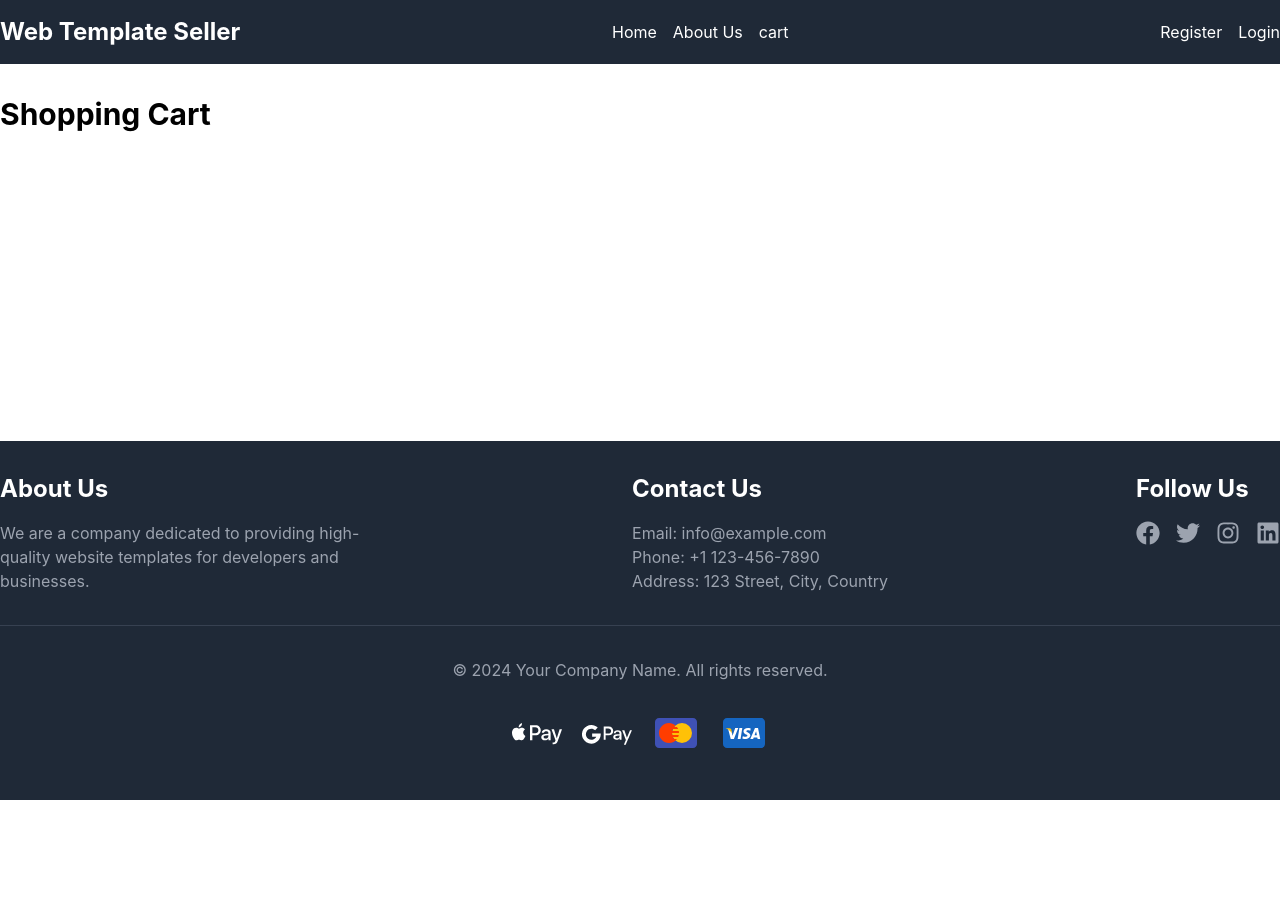
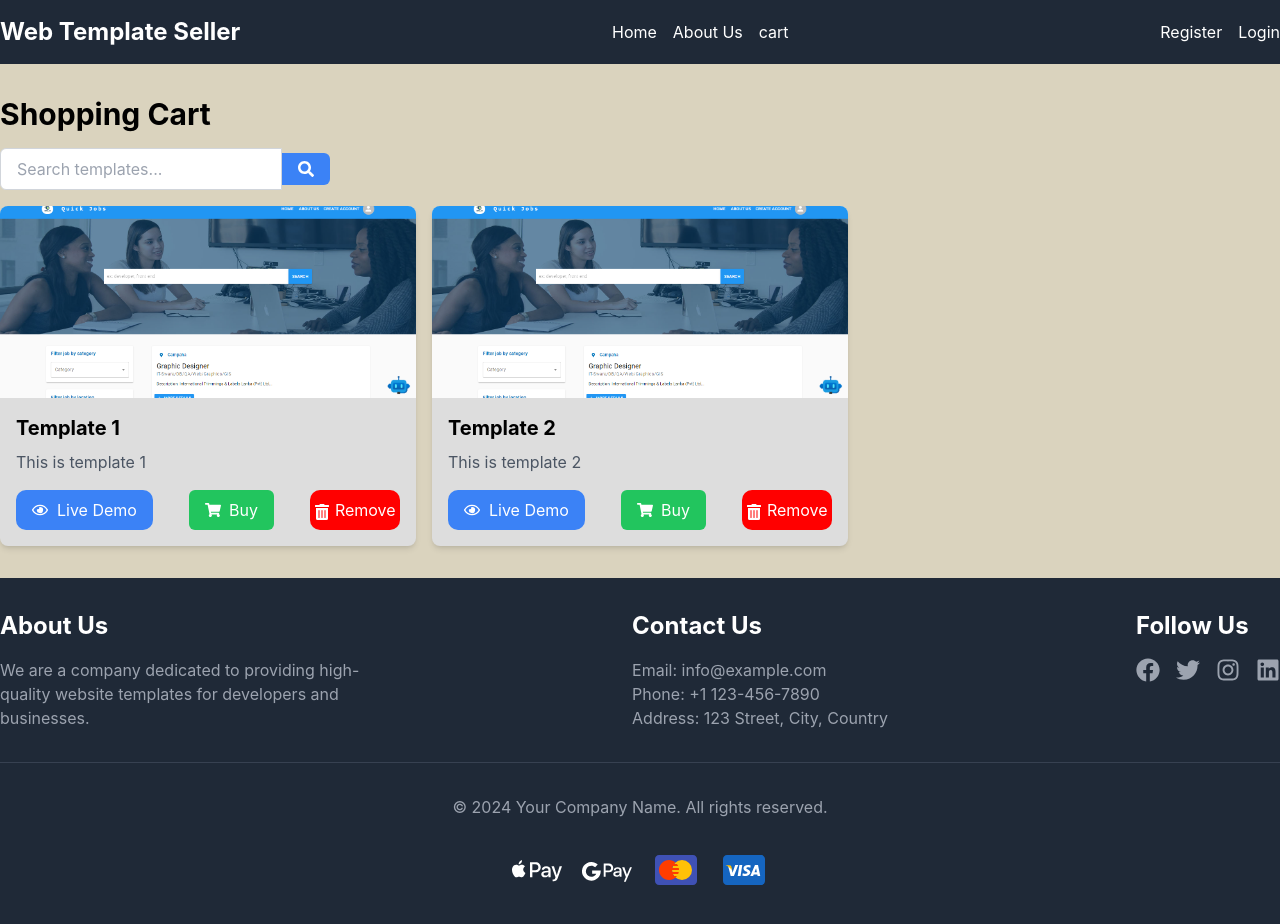
Before and after one commit to NaveeBoy/Template_Seller, a React (Create React App) app in the folder frontend/: page /cart in a window 1280 px wide. Shown: the top 924 px of the page. Before the commit the page ends 800 px from the top, so only its background shows below. Built offline with nearby package versions, Linux system fonts and the light colour scheme.

Commit message:
home and cart, card set

```diff
--- a/frontend/src/components/TemplateCard.js
+++ b/frontend/src/components/TemplateCard.js
@@ -1,17 +1,24 @@
-import React from 'react';
-import { FaHeart, FaShoppingCart, FaTag } from 'react-icons/fa';
+import React from "react";
+import { FaHeart, FaRegEye, FaShoppingCart, FaTag } from "react-icons/fa";
 
 function TemplateCard({ template }) {
   return (
-    <div className=" shadow-md rounded-lg overflow-hidden" style={{background:"#DDDDDD"}}>
-      <img src={template.thumbnail} alt={template.title} className="w-full h-48 p-1" style={{borderRadius:"10px"}}/>
+    <div
+      className=" shadow-md rounded-lg overflow-hidden"
+      style={{ background: "#DDDDDD" }}
+    >
+      <img
+        src={template.thumbnail}
+        alt={template.title}
+        className="w-full h-48 p-1"
+        style={{ borderRadius: "10px" }}
+      />
       <div className="p-4">
         <h2 className="text-xl font-bold mb-2">{template.title}</h2>
         <p className="text-gray-600 mb-4">{template.description}</p>
         <div className="flex justify-between items-center mb-4">
           <span className="text-lg font-semibold text-green-600">
-            <FaTag className="inline mr-1" />
-            ${template.price}
+            <FaTag className="inline mr-1" />${template.price}
           </span>
           <div className="flex space-x-2">
             <button className="btn btn-secondary text-sm">
@@ -24,12 +31,18 @@ function TemplateCard({ template }) {
             </button>
           </div>
         </div>
-        <div className="flex space-x-4">
-        <button className="btn btn-success flex-grow" style={{background:"blue",color:"white",height:"50px",borderRadius:"50px" ,width:"100px"}}>
-             Live Demo
-          </button>
-          <button className="btn btn-success flex-grow" style={{background:"green",color:"white",height:"50px",borderRadius:"50px",width:"100px" }}>
-             Buy Now
+        <div className="flex justify-between items-center space-x-4">
+          <a
+            target="_blank"
+            rel="noopener noreferrer"
+            className=" bg-blue-500 text-white rounded-md hover:bg-blue-600 focus:outline-none focus:ring-2 focus:ring-blue-500 flex items-center justify-center px-4 py-2"
+            style={{ minWidth: "90px", borderRadius: "10px", height: "40px" }}
+          >
+            <FaRegEye />
+            &nbsp; Live Demo
+          </a>
+          <button className="px-4 py-2 bg-green-500 text-white rounded-md hover:bg-green-600 focus:outline-none focus:ring-2 focus:ring-green-500 flex items-center">
+            <FaShoppingCart className="mr-2" /> Buy
           </button>
         </div>
       </div>
--- a/frontend/src/pages/Cart.js
+++ b/frontend/src/pages/Cart.js
@@ -1,14 +1,101 @@
-import React from 'react';
+import React, { useState } from 'react';
+import { FaSearch, FaTrashAlt, FaShoppingCart, FaRegEye } from 'react-icons/fa';
 
 function Cart() {
-  // Fetch cart items from your backend API or state management
-  const cartItems = [/* Array of cart items */];
+  const [cartItems, setCartItems] = useState([
+    {
+      id: 1,
+      title: 'Template 1',
+      description: 'This is template 1',
+      thumbnail: '/HomePage.PNG',
+      demoUrl: '/templates/1',
+    },
+    {
+      id: 2,
+      title: 'Template 2',
+      description: 'This is template 2',
+      thumbnail: '/HomePage.PNG',
+      demoUrl: '/templates/2',
+    },
+    // Add more cart items as needed
+  ]);
+
+  const [searchQuery, setSearchQuery] = useState('');
+
+  const handleRemoveFromCart = (itemId) => {
+    setCartItems((prevItems) => prevItems.filter((item) => item.id !== itemId));
+  };
+
+  const filteredCartItems = cartItems.filter((item) =>
+    item.title.toLowerCase().includes(searchQuery.toLowerCase())
+  );
+
+  const handleBuyNow = (itemId) => {
+    // Implement your buy logic here, e.g., redirect to a checkout page or process the payment
+    console.log(`Buy clicked for item with ID: ${itemId}`);
+  };
 
   return (
+    <div style={{background:"#DAD3BE"}}>
     <div className="container mx-auto py-8">
       <h1 className="text-3xl font-bold mb-4">Shopping Cart</h1>
-      {/* Display cart items */}
-      {/* Implement checkout process */}
+      <div className="mb-4">
+        <div className="flex items-center">
+          <input
+            type="text"
+            placeholder="Search templates..."
+            value={searchQuery}
+            onChange={(e) => setSearchQuery(e.target.value)}
+            className="px-4 py-2 border border-gray-300 rounded-l-md focus:outline-none focus:ring-2 focus:ring-blue-500"
+          />
+          <button
+            type="button"
+            className="px-4 py-2 bg-blue-500 text-white rounded-r-md hover:bg-blue-600 focus:outline-none focus:ring-2 focus:ring-blue-500"
+          >
+            <FaSearch />
+          </button>
+        </div>
+      </div>
+      {filteredCartItems.length > 0 ? (
+        <div className="grid grid-cols-1 md:grid-cols-2 lg:grid-cols-3 gap-4">
+          {filteredCartItems.map((item) => (
+            <div key={item.id} className=" shadow-md rounded-lg overflow-hidden" style={{background:"#DDDDDD"}}>
+              <img src={item.thumbnail} alt={item.title} className="w-full h-48 object-cover" />
+              <div className="p-4">
+                <h2 className="text-xl font-bold mb-2">{item.title}</h2>
+                <p className="text-gray-600 mb-4">{item.description}</p>
+                <div className="flex justify-between items-center">
+                  <a
+                    href={item.demoUrl}
+                    target="_blank"
+                    rel="noopener noreferrer"
+                    className=" bg-blue-500 text-white rounded-md hover:bg-blue-600 focus:outline-none focus:ring-2 focus:ring-blue-500 flex items-center justify-center px-4 py-2"
+                    style={{ minWidth: '90px', borderRadius: '10px', height: '40px' }}
+                  >
+                   <FaRegEye />&nbsp; Live Demo
+                  </a>
+                  <button
+                    className="px-4 py-2 bg-green-500 text-white rounded-md hover:bg-green-600 focus:outline-none focus:ring-2 focus:ring-green-500 flex items-center"
+                    onClick={() => handleBuyNow(item.id)}
+                  >
+                    <FaShoppingCart className="mr-2" /> Buy
+                  </button>
+                  <button
+                    style={{ backgroundColor: 'red', borderRadius: '10px', justifyContent: 'center', color: 'white', height: '40px', width: '90px' }}
+                    className="btn btn-secondary"
+                    onClick={() => handleRemoveFromCart(item.id)}
+                  >
+                    <FaTrashAlt className="inline-block" /> Remove
+                  </button>
+                </div>
+              </div>
+            </div>
+          ))}
+        </div>
+      ) : (
+        <p className="text-center text-gray-600">Your cart is empty.</p>
+      )}
+    </div>
     </div>
   );
 }
```
